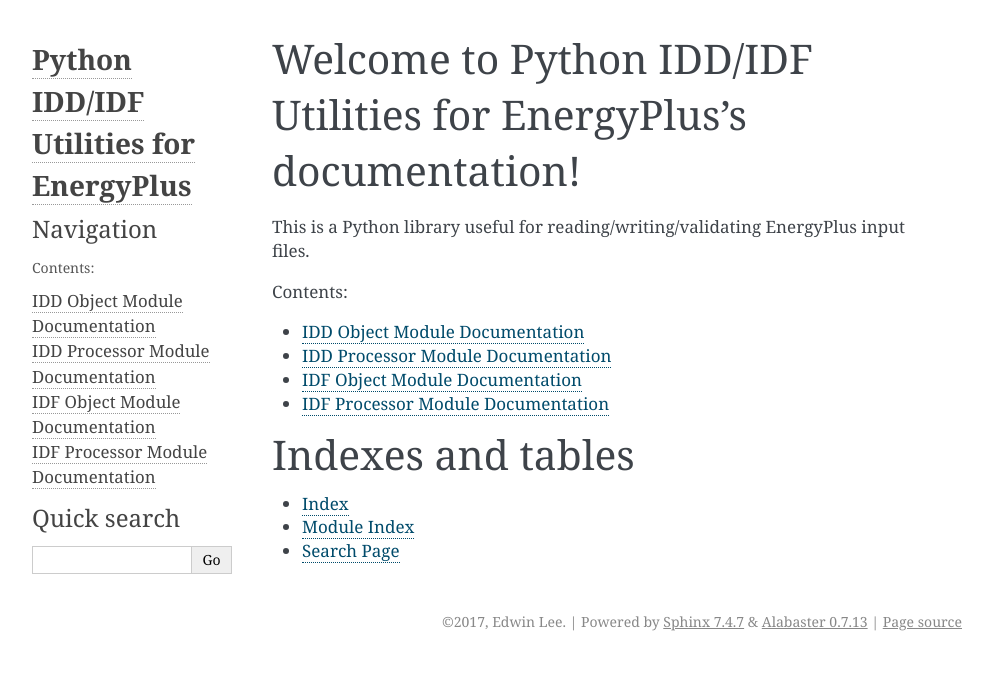
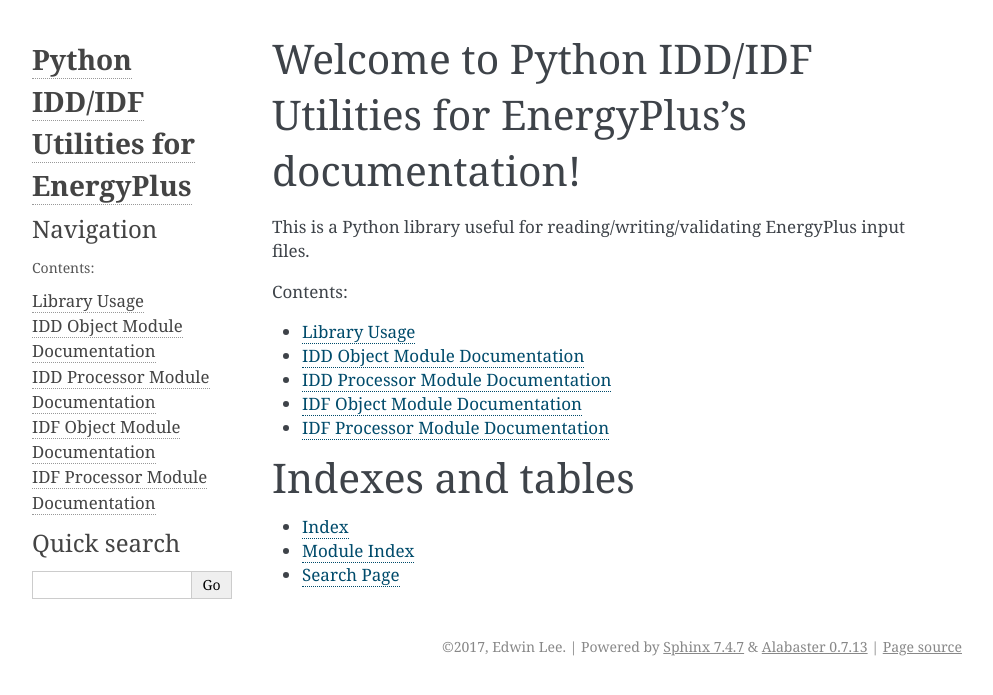
Before and after one commit to Myoldmopar/py-idd-idf, a Sphinx documentation site: the page built from docs/index.rst, in a window 1280 px wide. Shown: the top 695 px of the page, without its empty margins (148-1141 px from the left). Built offline with Sphinx 7.4.7, drawn with Linux system fonts in a browser that asks for light colours.

Commit message:
Add usage stub in the documentation

```diff
--- a/docs/index.rst
+++ b/docs/index.rst
@@ -12,6 +12,7 @@
    :maxdepth: 2
    :caption: Contents:
 
+   usage
    idd_objects
    idd_processor
    idf_objects
--- /dev/null
+++ b/docs/usage.rst
@@ -0,0 +1,4 @@
+Library Usage
+=============
+
+This page will describe the workflow for this library.
```
